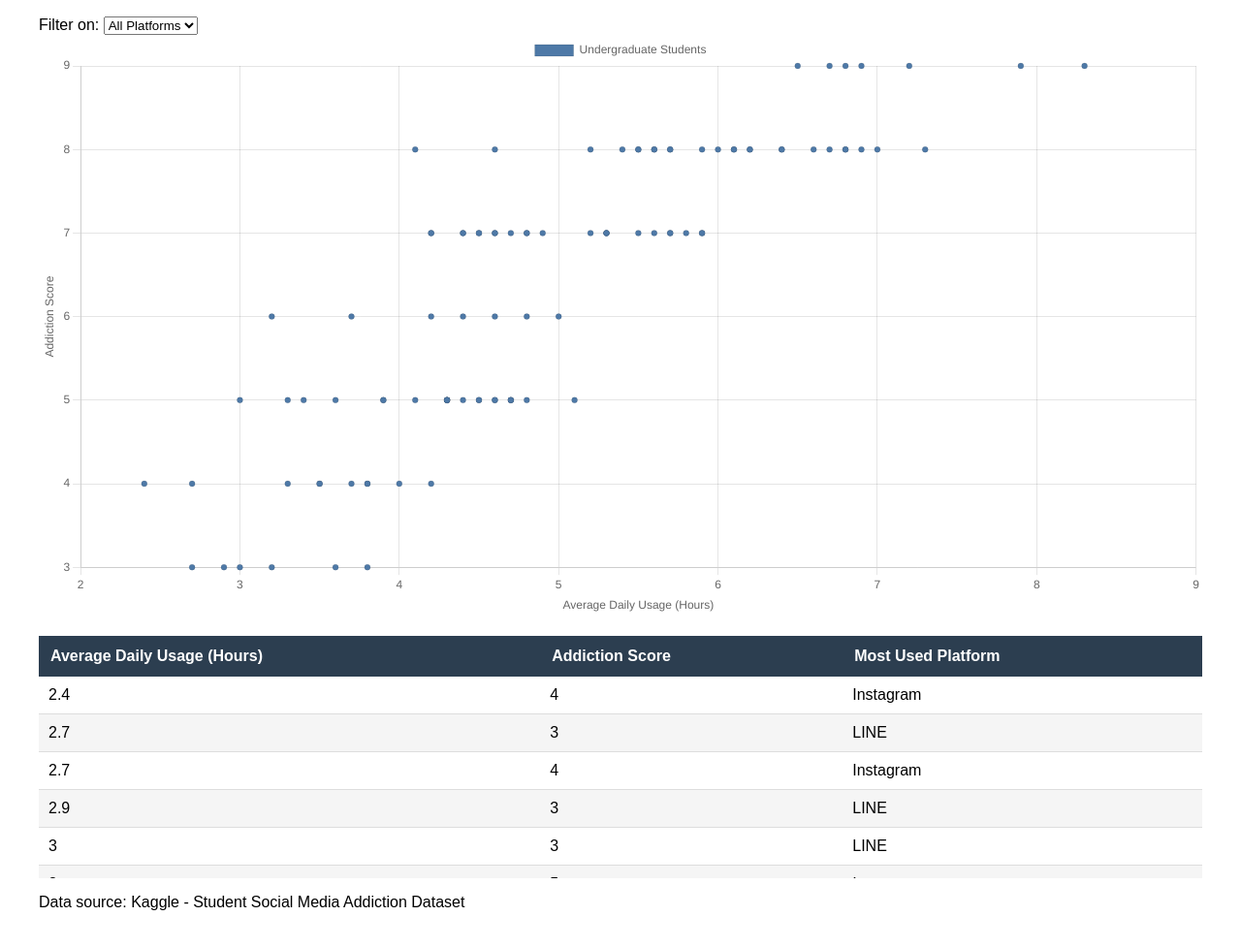
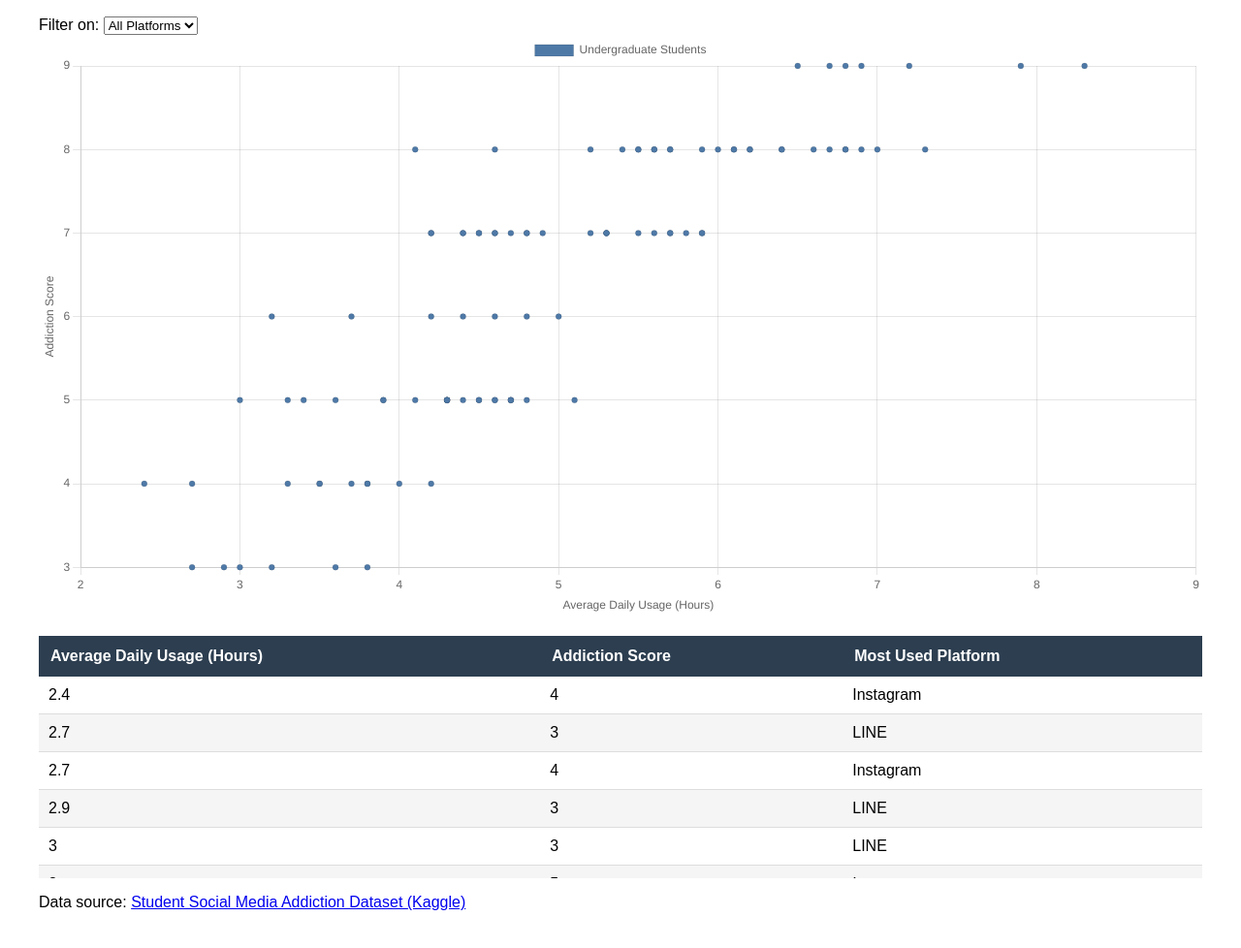
Before and after one commit to JingshuZhao2026/w4, a plain HTML site: page filter.html in a window 1280 px wide. Shown: the part 80-1058 px from the top of the page at 97% size. Drawn offline with nearby package versions, Linux system fonts and the light colour scheme.

Commit message:
Update data source link in filter.html

```diff
--- a/filter.html
+++ b/filter.html
@@ -31,7 +31,7 @@
      </table>
     </div>
 
-    <p>Data source: Kaggle - Student Social Media Addiction Dataset</p>
+    <p>Data source: <a href='https://www.kaggle.com/datasets/zahranusratt/student-social-media-addiction-analysis-dataset'>Student Social Media Addiction Dataset (Kaggle)</a></p>
 
 </body>
 </html>
```
